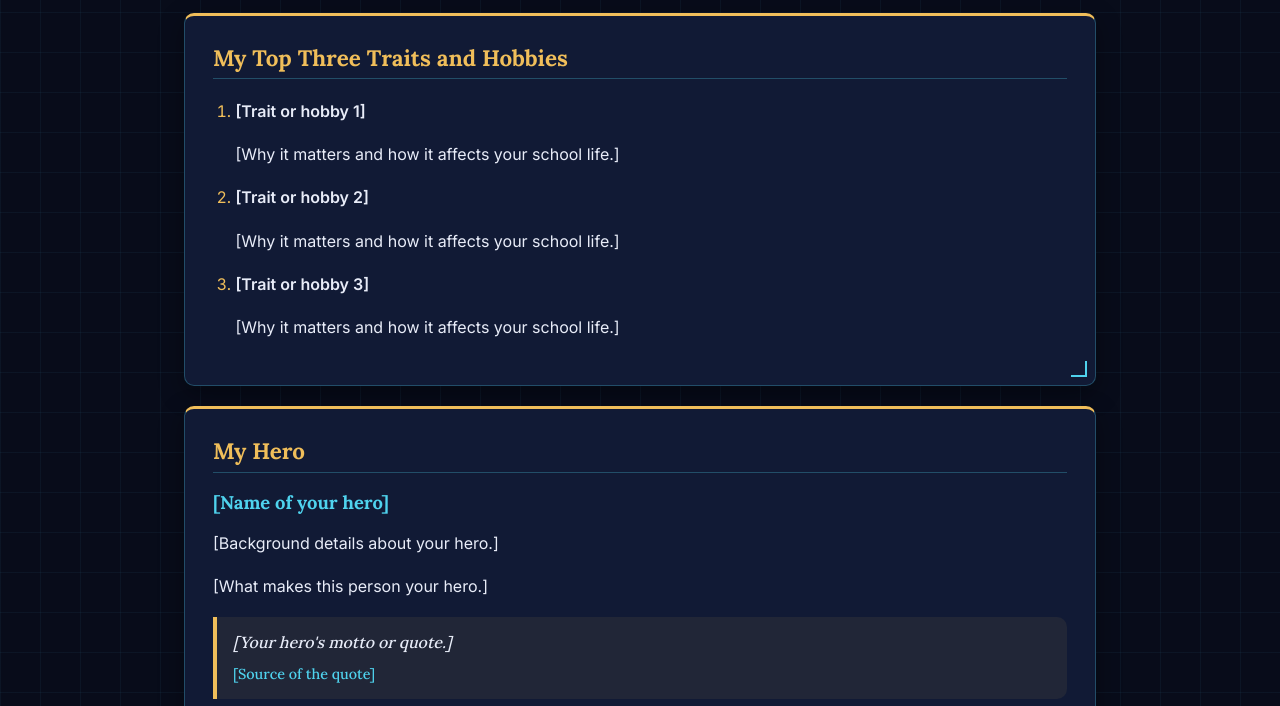
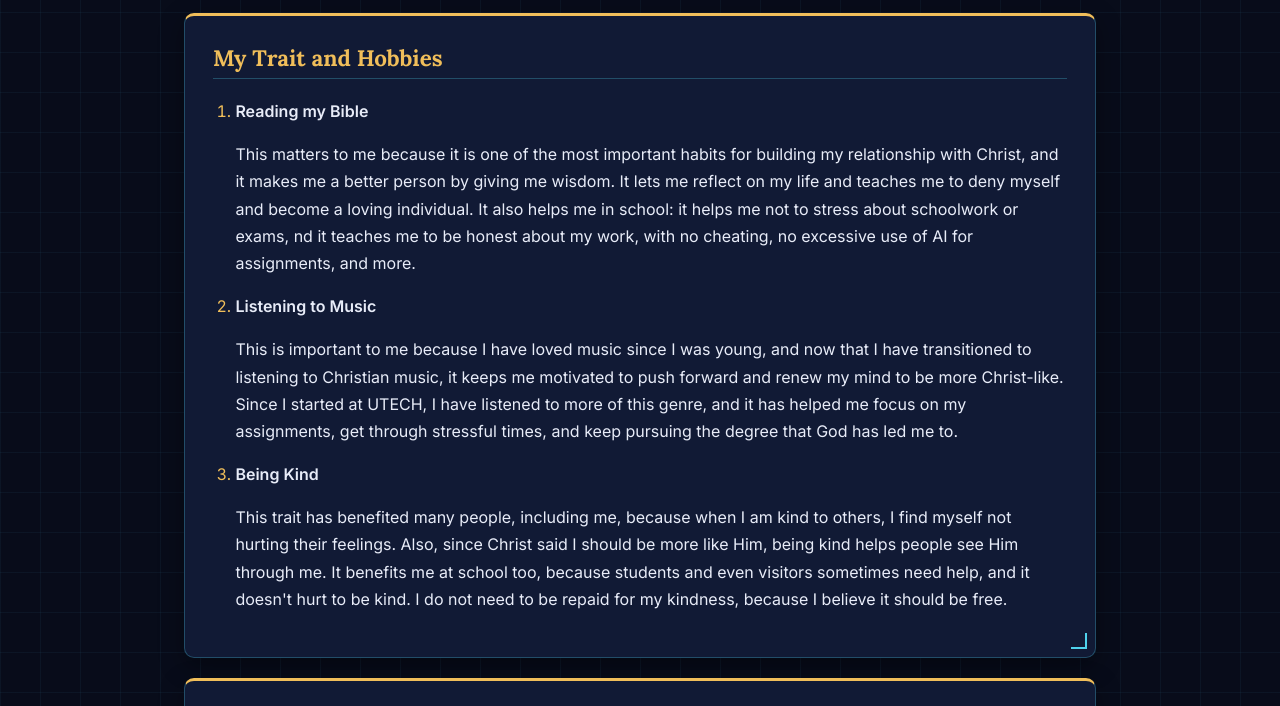
Before and after one commit to mario-creary-utech/mario-creary-portfolio1, a plain HTML site: page Codes/personality.html in a window 1280 px wide. Shown: the part 348-1054 px from the top of the page. Drawn offline with Linux system fonts and the light colour scheme.

Commit message:
Update personality.html
\

```diff
--- a/Codes/personality.html
+++ b/Codes/personality.html
@@ -32,31 +32,47 @@
     <h1>Personality</h1>
 
     <section class="card" id="traits">
-      <h2>My Top Three Traits and Hobbies</h2>
+      <h2>My Trait and Hobbies</h2>
       <ol>
         <li>
-          <strong>[Trait or hobby 1]</strong>
-          <p>[Why it matters and how it affects your school life.]</p>
+          <strong>Reading my Bible</strong>
+          <p>This matters to me because it is one of the most important habits for building my relationship with Christ,
+            and it makes me a better person by giving me wisdom. It lets me reflect on my life and teaches me to deny myself
+            and become a loving individual. It also helps me in school: it helps me not to stress about schoolwork or exams,
+            nd it teaches me to be honest about my work, with no cheating, no excessive use of AI for assignments, and more.</p>
         </li>
         <li>
-          <strong>[Trait or hobby 2]</strong>
-          <p>[Why it matters and how it affects your school life.]</p>
+          <strong>Listening to Music</strong>
+          <p>This is important to me because I have loved music since I was young, and now that I have transitioned to listening to
+            Christian music, it keeps me motivated to push forward and renew my mind to be more Christ-like. Since I started at UTECH,
+            I have listened to more of this genre, and it has helped me focus on my assignments, get through stressful times, and keep
+            pursuing the degree that God has led me to.</p>
         </li>
         <li>
-          <strong>[Trait or hobby 3]</strong>
-          <p>[Why it matters and how it affects your school life.]</p>
+          <strong>Being Kind</strong>
+          <p>This trait has benefited many people, including me, because when I am kind to others, I find myself not hurting their feelings.
+            Also, since Christ said I should be more like Him, being kind helps people see Him through me. It benefits me at school too,
+            because students and even visitors sometimes need help, and it doesn't hurt to be kind. I do not need to be repaid for my kindness,
+            because I believe it should be free.</p>
         </li>
       </ol>
     </section>
 
     <section class="card" id="hero">
-      <h2>My Hero</h2>
-      <h3>[Name of your hero]</h3>
-      <p>[Background details about your hero.]</p>
-      <p>[What makes this person your hero.]</p>
+      <h2>My Saviour</h2>
+      <h3>Jesus Christ</h3>
+      <p>Jesus is a real person who was born to a virgin in Bethlehem and grew up in Nazareth.
+        He walked the earth, preached, and performed miracles.
+        According to the Gospels, He lived a sinless life and died on the cross for sinners, and after three days He rose from the dead and appeared to many people,
+        including more than 500 at one time (1 Corinthians 15:6). His life was so important in history that the New Testament has thousands of surviving manuscript copies,
+        more than 5,000 in Greek alone. In His time, He preached the Good News, changed people's lives, healed the sick, and began a new covenant so that we may be saved through Him.</p>
+      <p>Personally, He is my hero because He prevented me from seeing my life as worthless and changed my life for the better.
+        Even though I did not study enough for CSEC, He ensured I passed all my subjects with Grades 1 and 2 and created pathways for me that I could not even imagine.
+        Right now, He is molding me into a better person by teaching me to be kind, loving, joyful, peaceful, gentle, faithful, good and self-controlled.
+        He is my Creator, Father, Lover and best friend.</p>
       <blockquote>
-        [Your hero's motto or quote.]
-        <cite>[Source of the quote]</cite>
+        "But seek first the kingdom of God and his righteousness, and all these things will be added to you."
+        <cite>Jesus, Matthew 6:33 (ESV)</cite>
       </blockquote>
     </section>
 
```
